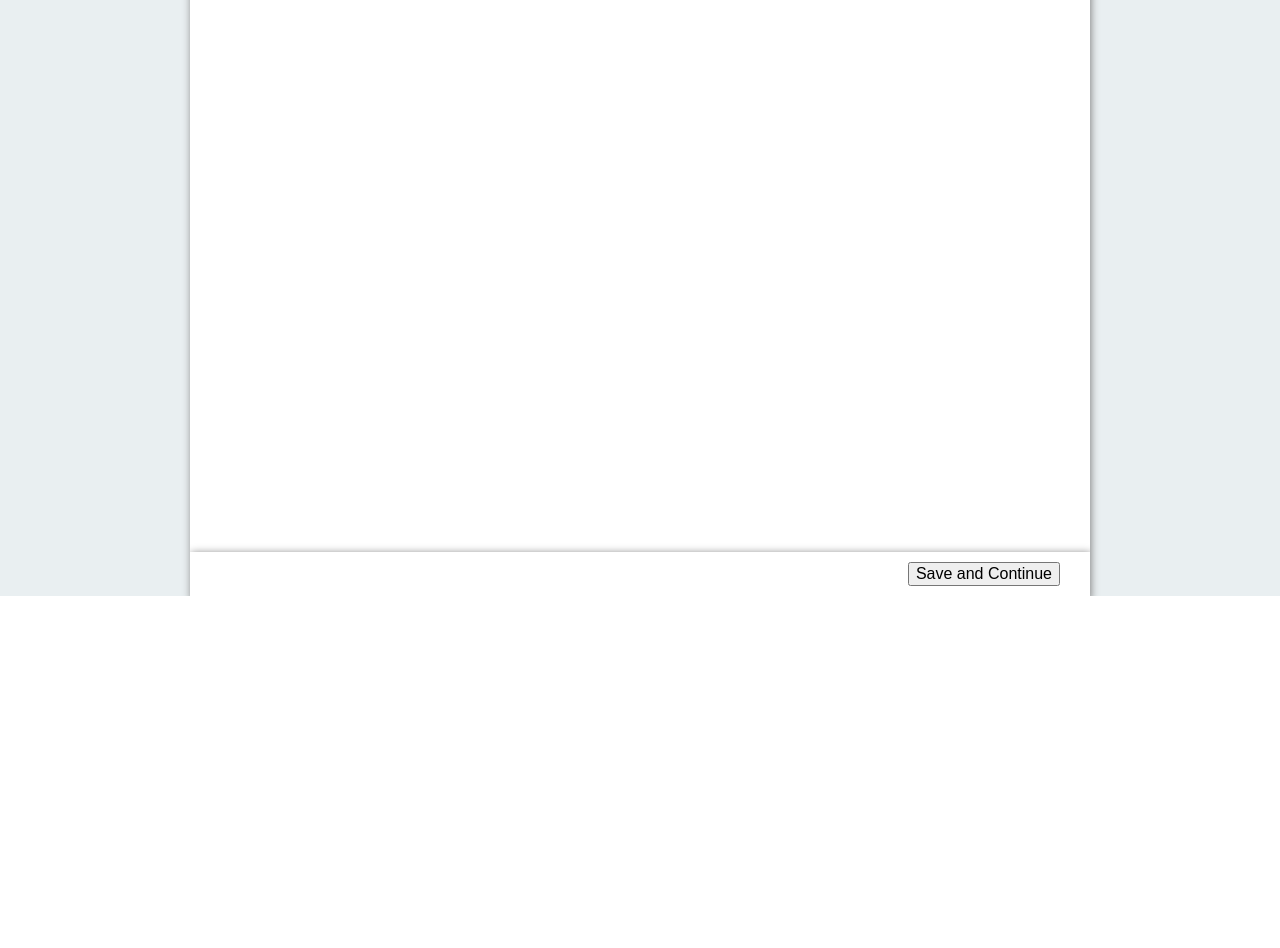
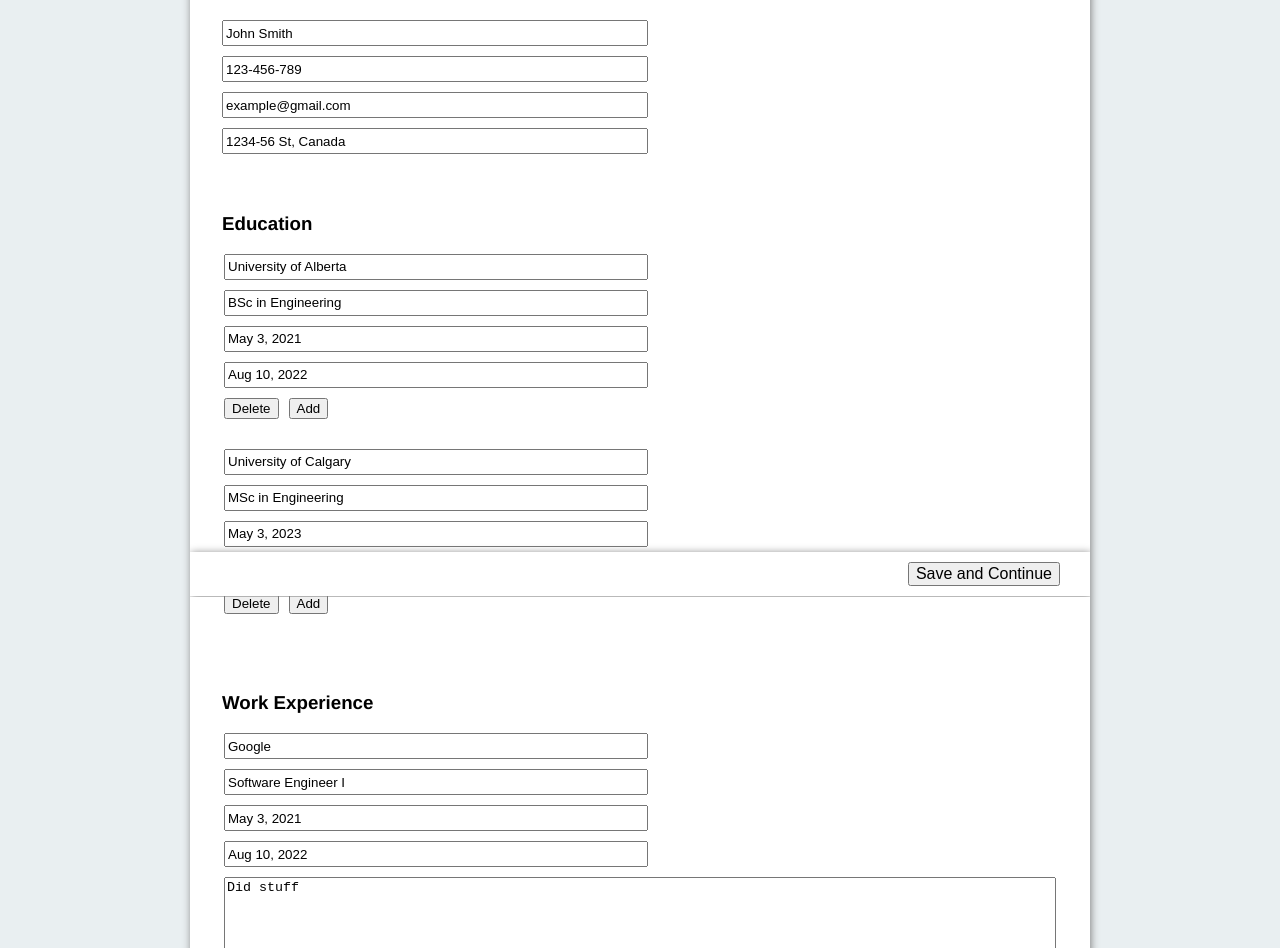
Before and after one commit to xiao-meng1/job-application, a React (Create React App) app: page / in a window 1280 px wide. Shown: the part 204-1152 px from the top of the page. Before the commit the page ends 800 px from the top, so only its background shows below. Built offline with nearby package versions, Linux system fonts and the light colour scheme.

Commit message:
add static version of app

```diff
--- a/package.json
+++ b/package.json
@@ -10,6 +10,7 @@
     "react": "^18.1.0",
     "react-dom": "^18.1.0",
     "react-scripts": "5.0.1",
+    "uniqid": "^5.4.0",
     "web-vitals": "^2.1.4"
   },
   "scripts": {
--- a/src/App.jsx
+++ b/src/App.jsx
@@ -1,12 +1,56 @@
 import React from 'react';
+import uniqid from 'uniqid';
 import styles from './styles/app.module.css';
 import Header from './components/header';
 import Footer from './components/footer';
-// import InformationForm from './components/informationForm';
+import InformationForm from './components/informationForm';
 // import ReviewSection from './components/reviewSection';
-import SubmittedParagraph from './components/submittedParagraph';
+// import SubmittedParagraph from './components/submittedParagraph';
 
 function App() {
+  const applicantInformation = {
+    personalInformation: {
+      name: 'John Smith',
+      phoneNumber: '123-456-789',
+      email: 'example@gmail.com',
+      address: '1234-56 St, Canada',
+    },
+    education: [
+      {
+        id: uniqid(),
+        university: 'University of Alberta',
+        degreeName: 'BSc in Engineering',
+        startDate: 'May 3, 2021',
+        endDate: 'Aug 10, 2022',
+      },
+      {
+        id: uniqid(),
+        university: 'University of Calgary',
+        degreeName: 'MSc in Engineering',
+        startDate: 'May 3, 2023',
+        endDate: 'Aug 10, 2025',
+      },
+    ],
+    workExperience: [
+      {
+        id: uniqid(),
+        company: 'Google',
+        position: 'Software Engineer I',
+        startDate: 'May 3, 2021',
+        endDate: 'Aug 10, 2022',
+        description: 'Did stuff',
+      },
+      {
+        id: uniqid(),
+        company: 'Amazon',
+        position: 'Software Engineer II',
+        startDate: 'May 3, 2023',
+        endDate: 'Aug 10, 2025',
+        description: 'Did stuff',
+      },
+    ],
+  };
+
   return (
     <div className={styles.app}>
       <Header textContent="Job Application Submission" />
@@ -18,12 +62,12 @@ function App() {
           <article className={styles.article}>
             <h2 className={styles.h2}>My Information</h2>
             <div className={styles.container}>
-              {/* <InformationForm /> */}
-              {/* <ReviewSection /> */}
-              <SubmittedParagraph />
+              <InformationForm applicantInformation={applicantInformation} />
+              {/* <ReviewSection applicantInformation={applicantInformation} /> */}
+              {/* <SubmittedParagraph /> */}
             </div>
           </article>
-          <Footer />
+          <Footer page="My Information" />
         </section>
       </main>
     </div>
--- a/src/components/footer.jsx
+++ b/src/components/footer.jsx
@@ -1,15 +1,43 @@
 import React, { Component } from 'react';
+import PropTypes from 'prop-types';
 import Button from './button';
 import styles from '../styles/footer.module.css';
 
 class Footer extends Component {
   render() {
+    const { page } = this.props;
+    const buttons = [];
+    let footerClass;
+
+    if (page === 'My Information') {
+      footerClass = 'my-information';
+      buttons.push(
+        <Button
+          key="0"
+          textContent="Save and Continue"
+          className="save-and-continue"
+        />
+      );
+    } else if (page === 'Review') {
+      footerClass = 'review';
+      buttons.push(<Button key="0" textContent="Back" className="back" />);
+      buttons.push(<Button key="1" textContent="Submit" className="submit" />);
+    }
+
     return (
-      <footer className={styles.footer}>
-        <Button textContent="Save and Continue" className="save-and-continue" />
+      <footer className={`${styles.footer} ${styles[footerClass]}`}>
+        {buttons}
       </footer>
     );
   }
 }
 
+Footer.defaultProps = {
+  page: 'My Information',
+};
+
+Footer.propTypes = {
+  page: PropTypes.string,
+};
+
 export default Footer;
--- a/src/components/informationForm.jsx
+++ b/src/components/informationForm.jsx
@@ -1,64 +1,181 @@
 import React, { Component } from 'react';
+import PropTypes from 'prop-types';
 import Button from './button';
 import styles from '../styles/informationForm.module.css';
 
 class InformationForm extends Component {
   render() {
+    const { applicantInformation } = this.props;
+    const { personalInformation, education, workExperience } =
+      applicantInformation;
+
     return (
       <form>
         <fieldset className={styles.fieldset}>
           <h3>Personal Information</h3>
-          <input type="text" className={styles.input} placeholder="Name" />
           <input
+            value={personalInformation.name}
+            type="text"
+            className={styles.input}
+            placeholder="Name"
+          />
+          <input
+            value={personalInformation.phoneNumber}
             type="tel"
             className={styles.input}
             placeholder="Phone Number"
           />
-          <input type="email" className={styles.input} placeholder="Email" />
-          <input type="text" className={styles.input} placeholder="Address" />
+          <input
+            value={personalInformation.email}
+            type="email"
+            className={styles.input}
+            placeholder="Email"
+          />
+          <input
+            value={personalInformation.address}
+            type="text"
+            className={styles.input}
+            placeholder="Address"
+          />
         </fieldset>
         <fieldset className={styles.fieldset}>
           <h3>Education</h3>
+          {education.map((x) => (
+            <fieldset key={x.id} className={styles.fieldset}>
               <input
+                value={x.university}
                 type="text"
                 className={styles.input}
                 placeholder="University"
               />
               <input
+                value={x.degreeName}
                 type="text"
                 className={styles.input}
                 placeholder="Degree Name"
               />
               <input
+                value={x.startDate}
                 type="text"
                 className={styles.input}
                 placeholder="Start Date"
               />
-          <input type="text" className={styles.input} placeholder="End Date" />
+              <input
+                value={x.endDate}
+                type="text"
+                className={styles.input}
+                placeholder="End Date"
+              />
               <div className={styles['button-container']}>
                 <Button textContent="Delete" />
                 <Button textContent="Add" />
               </div>
             </fieldset>
+          ))}
+        </fieldset>
         <fieldset className={styles.fieldset}>
           <h3>Work Experience</h3>
-          <input type="text" className={styles.input} placeholder="Company" />
-          <input type="text" className={styles.input} placeholder="Position" />
+          {workExperience.map((x) => (
+            <fieldset key={x.id} className={styles.fieldset}>
               <input
+                value={x.company}
+                type="text"
+                className={styles.input}
+                placeholder="Company"
+              />
+              <input
+                value={x.position}
+                type="text"
+                className={styles.input}
+                placeholder="Position"
+              />
+              <input
+                value={x.startDate}
                 type="text"
                 className={styles.input}
                 placeholder="Start Date"
               />
-          <input type="text" className={styles.input} placeholder="End Date" />
-          <textarea className={styles['text-area']} placeholder="Description" />
+              <input
+                value={x.endDate}
+                type="text"
+                className={styles.input}
+                placeholder="End Date"
+              />
+              <textarea
+                value={x.description}
+                className={styles['text-area']}
+                placeholder="Description"
+              />
               <div className={styles['button-container']}>
                 <Button textContent="Delete" />
                 <Button textContent="Add" />
               </div>
+            </fieldset>
+          ))}
         </fieldset>
       </form>
     );
   }
 }
 
+InformationForm.defaultProps = {
+  applicantInformation: {
+    personalInformation: {
+      name: '',
+      phoneNumber: '',
+      email: '',
+      address: '',
+    },
+    education: [
+      {
+        id: '',
+        university: '',
+        degreeName: '',
+        startDate: '',
+        endDate: '',
+      },
+    ],
+    workExperience: [
+      {
+        id: '',
+        company: '',
+        position: '',
+        startDate: '',
+        endDate: '',
+        description: '',
+      },
+    ],
+  },
+};
+
+InformationForm.propTypes = {
+  applicantInformation: PropTypes.shape({
+    personalInformation: PropTypes.shape({
+      name: PropTypes.string,
+      phoneNumber: PropTypes.string,
+      email: PropTypes.string,
+      address: PropTypes.string,
+    }),
+    education: PropTypes.arrayOf(
+      PropTypes.shape({
+        id: PropTypes.string,
+        university: PropTypes.string,
+        degreeName: PropTypes.string,
+        startDate: PropTypes.string,
+        endDate: PropTypes.string,
+      })
+    ),
+    workExperience: PropTypes.arrayOf(
+      PropTypes.shape({
+        id: PropTypes.string,
+        company: PropTypes.string,
+        position: PropTypes.string,
+        startDate: PropTypes.string,
+        endDate: PropTypes.string,
+        description: PropTypes.string,
+      })
+    ),
+  }),
+};
+
 export default InformationForm;
--- a/src/styles/app.module.css
+++ b/src/styles/app.module.css
@@ -35,7 +35,7 @@ html {
 .article {
   display: grid;
   grid-template-rows: auto 1fr;
-  padding-bottom: 30px;
+  padding-bottom: 20px;
 }
 
 .h2 {
--- a/src/styles/button.module.css
+++ b/src/styles/button.module.css
@@ -2,3 +2,13 @@
   font-size: 16px;
   justify-self: end;
 }
+
+.back {
+  font-size: 16px;
+  justify-self: start;
+}
+
+.submit {
+  font-size: 16px;
+  justify-self: start
+}
--- a/src/styles/footer.module.css
+++ b/src/styles/footer.module.css
@@ -1,9 +1,18 @@
 .footer {
   position: sticky;
   bottom: 0;
-  display: grid;
+  display: flex;
+  gap: 10px;
   padding: 10px 30px;
   background-color: white;
   box-shadow: grey 1px 1px 8px;
   clip-path: inset(-10px 0px 0px 0px);
 }
+
+.my-information {
+  justify-content: flex-end;
+}
+
+.review {
+  justify-content: flex-start;
+}
--- a/src/styles/informationForm.module.css
+++ b/src/styles/informationForm.module.css
@@ -2,6 +2,8 @@
   display: grid;
   grid-template-columns: auto;
   border: none;
+  padding: 0;
+  margin-bottom: 30px;
 }
 
 .input {
```
Also changed, not shown: src/components/reviewSection.jsx (+89 -13 lines), src/styles/reviewSection.module.css (added, +7 -0 lines), 1 other file (tests, documents, lock files or other folders). Lines whose indentation alone changed are shown as unchanged.
